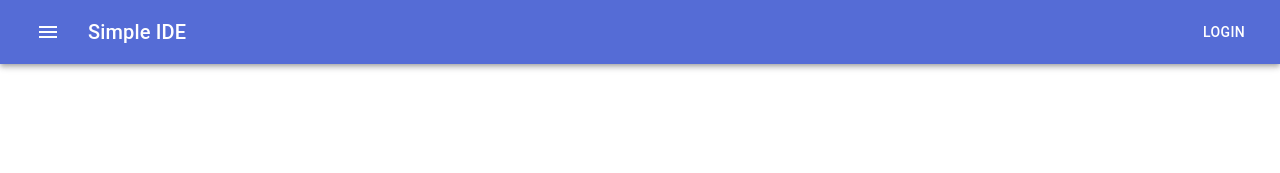
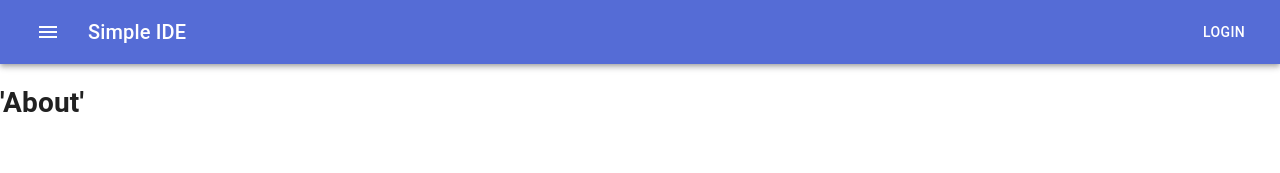
Before and after one commit to alex-worker/CombinatoricsIDE, a React (Create React App) app in the folder simple-ide/: page / in a window 1280 px wide. Shown: the top 173 px of the page. Built offline with nearby package versions, Linux system fonts and the light colour scheme.

Commit message:
add defaultIndexPage to route

```diff
--- a/simple-ide/src/App.js
+++ b/simple-ide/src/App.js
@@ -3,8 +3,6 @@ import React from 'react'
 import CssBaseline from '@material-ui/core/CssBaseline'
 import { ThemeProvider } from '@material-ui/styles'
 import theme from './theme'
-
-// import { NavLink } from 'react-router-dom'
 
 import About from './pages/About'
 import Cells from './pages/Cells'
@@ -23,23 +21,13 @@ const pageList = [
   { name: 'About', icon: 'info', link: '/about', component: About }
 ]
 
-// const Pages = () => {
-//   return <Switch>
-//     <Route exact path='/' component={About} />
-//     <Route exact path='/about' component={About} />
-//     <Route exact path='/cells' component={Cells} />
-//     <Route exact path='/items' component={Items} />
-//     <Route exact path='/mess' component={Messages} />
-//     <Route exact path='/vars' component={Variables} />
-//   </Switch>
-// }
-
 function App () {
   const [headerName, setHeaderName] = React.useState('Simple IDE')
+
   return (
     <ThemeProvider theme={theme} >
       <CssBaseline />
-      <Menu header={headerName} items={pageList} />
+      <Menu header={headerName} items={pageList} defaultIndexPage={5} />
     </ThemeProvider>
   )
 }
--- a/simple-ide/src/components/gui/Menu.js
+++ b/simple-ide/src/components/gui/Menu.js
@@ -31,12 +31,9 @@ const useStyles = makeStyles(theme => ({
   }
 }))
 
-const onClickDrawer = (e) => {
-  console.log('onClick', e.target.key)
-}
-
-const makePages = (items) => (
+const makePages = (items, defaultIndexPage = 0) => (
   <Switch>
+    <Route exact path='/' component={items[defaultIndexPage].component} key={0} />
     {
       items.map((item, index) => (
         item.name === 'Divider' ? null : <Route
@@ -55,7 +52,7 @@ const makeItem = (item, index) => (
   </ListItem>
 )
 
-const Menu = ({ header = 'undefined', items }) => {
+const Menu = ({ header = 'undefined', items, defaultIndexPage }) => {
   const classes = useStyles()
 
   const [isDrawerOpen, setDrawerOpen] = React.useState(false)
@@ -89,7 +86,7 @@ const Menu = ({ header = 'undefined', items }) => {
     <Drawer open={isDrawerOpen} onClose={closeDrawer} >
       {makeList(items)}
     </Drawer>
-    {makePages(items)}
+    {makePages(items, defaultIndexPage)}
   </Router></div>
 }
 
```
